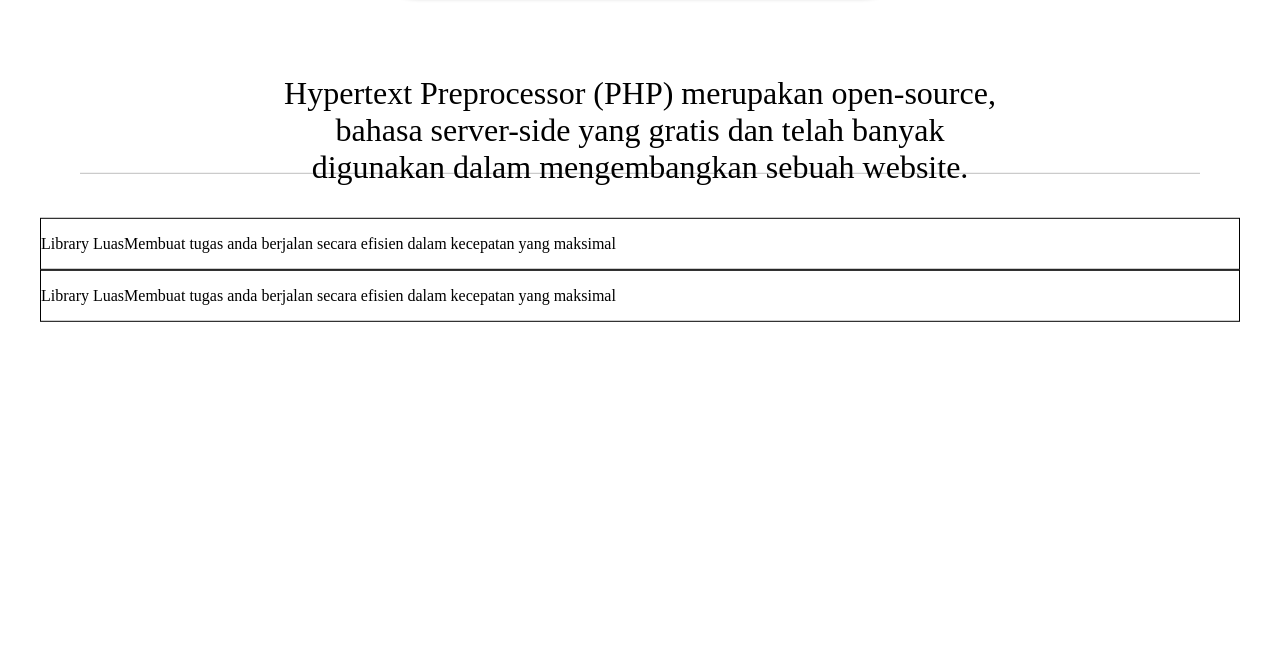
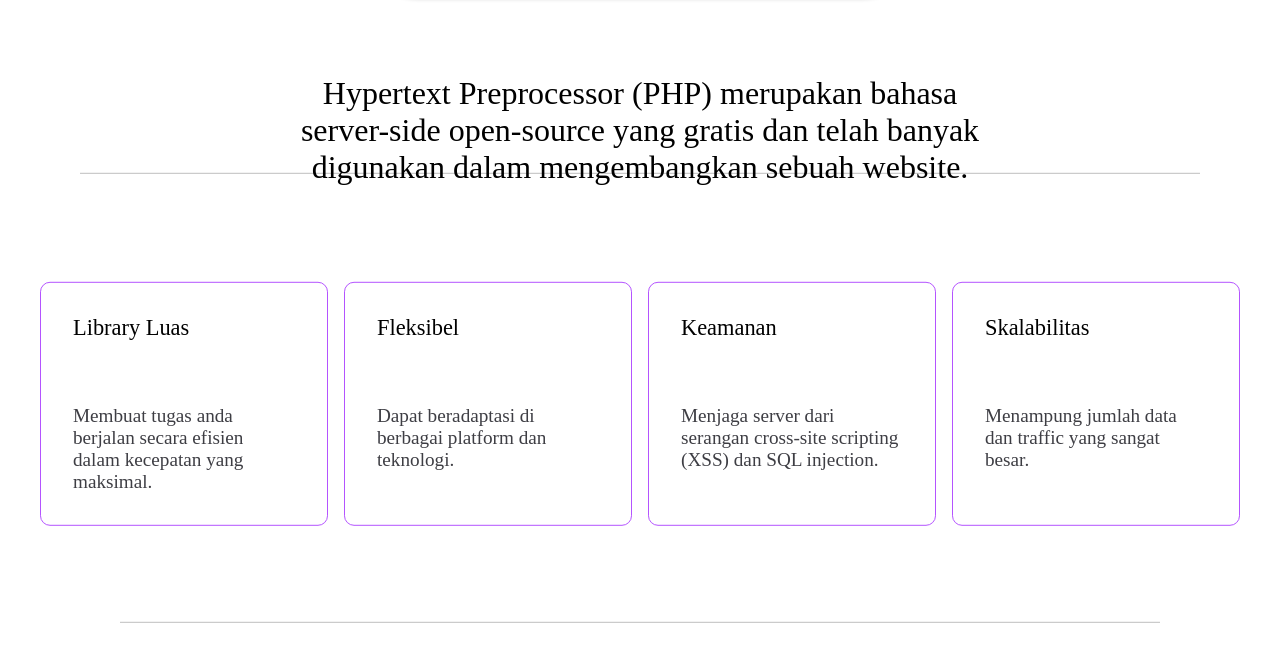
Before and after one commit to JanuariNoorbudiPrasetiyo/PHP-Docs-Page, a plain HTML site: page index.html in a window 1280 px wide. Shown: the part 754-1416 px from the top of the page. Drawn offline with nearby package versions, Linux system fonts and the light colour scheme; a web font is replaced by a local one.

Commit message:
4th Commit

```diff
--- a/css/styles.css
+++ b/css/styles.css
@@ -21,6 +21,11 @@
 @font-face {
     font-family: 'OpenRunde';
     src: url(/fonts/OpenRunde-Medium-BF64ee9c62ad3ad.otf);
+}
+
+@font-face {
+    font-family: 'OpenRunde-Bold';
+    src: url(/fonts/OpenRunde-Bold-BF64ee9c62a2035.otf);
 }
 
 body {
@@ -160,7 +165,7 @@ span {
 .subtitle {
     text-align: center;
     font-size: 1.5rem;
-    margin: 0.5rem 3rem;
+    margin: 0.5rem 9rem;
     padding-top: 2rem;
     word-spacing: 1px;
     transform: translateY(1.3rem);
@@ -214,6 +219,12 @@ span {
     opacity: 50%;
 }
 
+.border-container-2 {
+    transform: translateY(6rem);
+}
+
+/* INTRODUCTION */
+
 .introduction {
     transform: translateY(10rem);
     margin: 0 2.5rem;
@@ -232,8 +243,51 @@ span {
     margin-top: -0.5rem;
 }
 
-.PHP-features:not(.title, .desc) {
+.PHP-features {
     display: flex;
-    flex-wrap: wrap;
-    border: 1px solid black;
+    grid-gap: 1rem;
+    padding-top: 4rem;
 }
+
+.PHP-features-items {
+    border: 1px solid rgba(180, 82, 255, 0.987);
+    width: 100%;
+    box-sizing: border-box;
+    border-radius: 10px;
+    -webkit-transition: all 0.3s ease-out;
+    -moz-transition: all 0.3s ease-out;
+    -o-transition: all 0.3s ease-out;
+    -ms-transition: all 0.3s ease-out;
+    transition: all 0.3s ease-out;
+}
+
+.PHP-features-items:hover {
+    border: 1px solid rgba(255, 255, 255, 0);
+    background-image: linear-gradient(0deg, white, rgba(180, 82, 255, 0.350));
+    /* background-color: rgba(180, 82, 255, 0.350); */
+    /* transition: 0.5s; */
+    box-shadow: 0 15px 10px 0 rgba(0, 0, 0, .2);
+    transform: translateY(-0.5rem);
+}
+
+.title {
+    font-family: 'OpenRunde-Bold';
+    font-size: 1.4rem;
+}
+
+.desc {
+    color: rgb(62, 62, 68);
+    font-size: 1.2rem;
+}
+
+.title,
+.desc {
+    margin: 0;
+    padding: 2rem;
+}
+
+/* INTRODUCTION 2 */
+
+.introduction2 {
+    transform: translateY(20rem);
+}
--- a/index.html
+++ b/index.html
@@ -54,17 +54,39 @@
         </main>
 
         <div class="introduction">
-            <p class="header">Hypertext Preprocessor (PHP) merupakan open-source, bahasa server-side yang gratis dan
+            <p class="header">Hypertext Preprocessor (PHP) merupakan bahasa server-side open-source yang gratis dan
                 telah banyak digunakan dalam mengembangkan sebuah website.</p>
 
             <div class="PHP-features">
-                <p class="title">Library Luas</p>
-                <p class="desc">Membuat tugas anda berjalan secara efisien dalam kecepatan yang maksimal</p>
+
+                <div class="PHP-features-items">
+                    <p class="title">Library Luas</p>
+                    <p class="desc">Membuat tugas anda berjalan secara efisien dalam kecepatan yang maksimal.</p>
+                </div>
+
+                <div class="PHP-features-items">
+                    <p class="title">Fleksibel</p>
+                    <p class="desc">Dapat beradaptasi di berbagai platform dan teknologi.</p>
+                </div>
+
+                <div class="PHP-features-items">
+                    <p class="title">Keamanan</p>
+                    <p class="desc">Menjaga server dari serangan cross-site scripting (XSS) dan SQL injection.</p>
+                </div>
+
+                <div class="PHP-features-items">
+                    <p class="title">Skalabilitas</p>
+                    <p class="desc">Menampung jumlah data dan traffic yang sangat besar.</p>
+                </div>
+
             </div>
-            <div class="PHP-features">
-                <p class="title">Library Luas</p>
-                <p class="desc">Membuat tugas anda berjalan secara efisien dalam kecepatan yang maksimal</p>
-            </div>
+
+            <div class="border-container border-container-2"></div>
+
+        </div>
+
+        <div class="introduction2">
+
         </div>
     </div>
 
```
